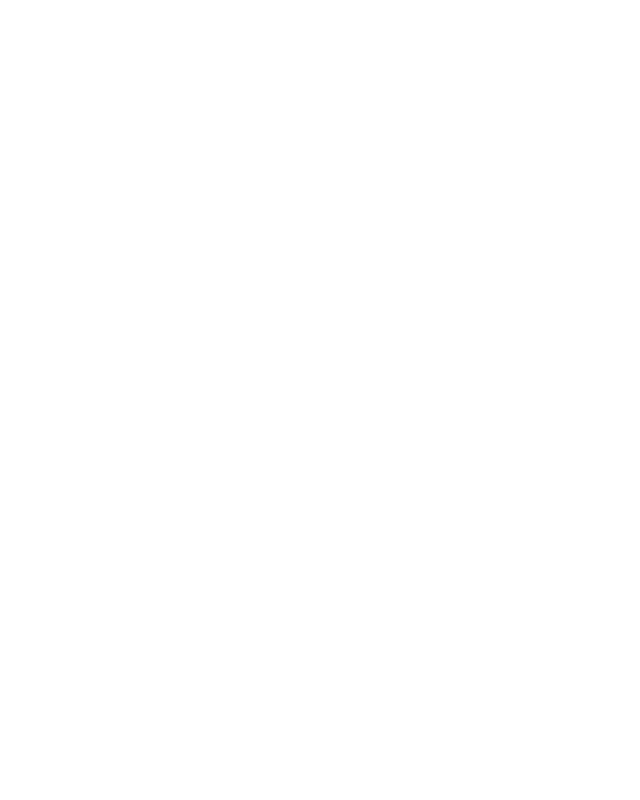
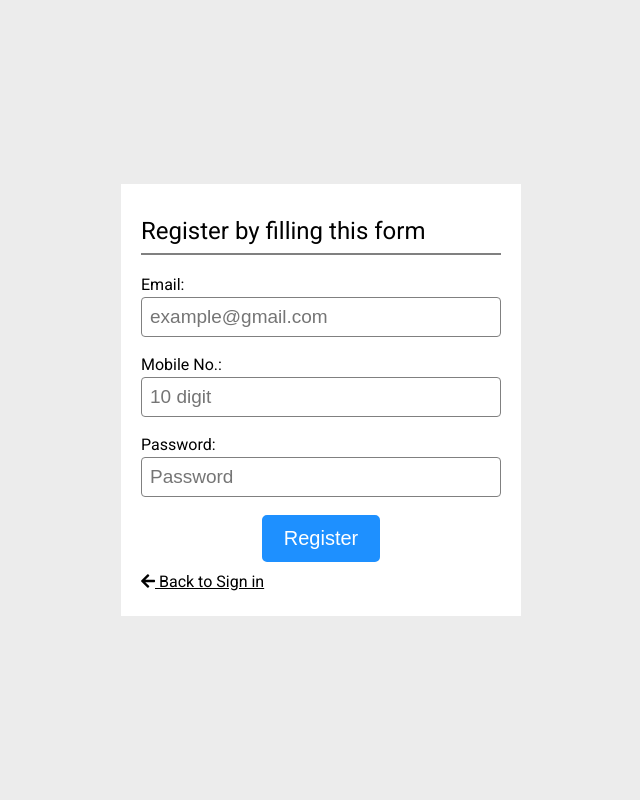
Before and after one commit to MdFarzan/Simple-registeration-and-sign-in-form-using-PHP, a PHP site: page /sign-up.php in a window 1280 px wide. Before the commit the part shown is empty. Shown: the whole page, without its empty margins (319-959 px from the left). Run offline with PHP 8.4, Linux system fonts and the light colour scheme.

Commit message:
sign-up form xl screen ui finished.

```diff
--- a/css/style.css
+++ b/css/style.css
@@ -1 +1,118 @@
 /* styling here */
+:root{
+    --p-bg:#ececec;
+    --s-bg:white;
+    --btn-p-bg:dodgerBlue;
+}
+*{
+    margin:0;
+    padding:0;
+    box-sizing:border-box;
+}
+body{
+    font-family: 'Roboto', sans-serif;
+}
+
+.container{
+    display:flex;
+    align-items:center;
+    justify-content:center;
+    height:100vh;
+    background:var(--p-bg);
+}
+
+.form-container{
+    background:var(--s-bg);
+
+}
+
+.field{
+    width:100%;
+    padding:8px;
+    font-size:19px;
+    margin:3px 0;
+    transition:0.3s;
+    border:1px solid grey;
+    border-radius:4px;
+    outline:none;
+}
+
+
+
+input[type=submit]{
+    font-size:20px;
+    padding:10px 20px;
+    border:2px solid var(--btn-p-bg);
+    background:var(--btn-p-bg);
+    color:var(--s-bg);
+    border-radius:5px;
+    animation-name:anim1;
+    animation-duration:1s;
+    animation-play-state: paused;
+}
+
+
+
+input[type=submit]:active{
+    transform:translateY(10px);
+    transition:0.5s;
+
+}
+
+input[type=submit]:hover{
+    background: rgb(48,130,212);
+}
+
+.field:focus{
+    border:1px solid dodgerBlue;
+
+}
+
+.field-container{
+    padding:5px 0px 10px;
+}
+
+.text-center{
+    text-align:center;
+}
+
+h2{
+    border-bottom:2px solid grey;
+    margin-bottom:15px;
+    font-weight:normal;
+    padding:8px 0;
+}
+
+.error{
+    color:red;
+}
+
+.return-link{
+    color:black;
+    padding:5px 0;
+}
+
+@media screen and (min-width:0px){
+
+}
+
+
+@media screen and (min-width:576px){
+
+}
+
+@media screen and (min-width:768px){
+
+}
+
+@media screen and (min-width:992px){
+
+}
+
+@media screen and (min-width:1200px){
+
+    .form-container{
+        padding:25px 20px;
+        width:400px;
+    }
+}
--- a/sign-up.php
+++ b/sign-up.php
@@ -11,10 +11,60 @@
 <link rel="icon" type="image/png" sizes="16x16" href="favicon-16x16.png">
 <link rel="manifest" href="site.webmanifest">
 <link rel="stylesheet" href="https://cdnjs.cloudflare.com/ajax/libs/font-awesome/5.15.2/css/all.min.css" integrity="sha512-HK5fgLBL+xu6dm/Ii3z4xhlSUyZgTT9tuc/hSrtw6uzJOvgRr2a9jyxxT1ely+B+xFAmJKVSTbpM/CuL7qxO8w==" crossorigin="anonymous" />
+<link rel="preconnect" href="https://fonts.gstatic.com">
+<link href="https://fonts.googleapis.com/css2?family=Roboto:wght@300;400;500;700&display=swap" rel="stylesheet">
 <link rel="stylesheet" href="css/style.css" />
 </head>
 <body>
 
+<div class="container">
+    <!-- form container start -->
+    <div class="form-container">
+        <h2>Register by filling this form</h2>
+        <!-- field-container start -->
+        <div class="field-container">
+            <label for="email">Email:
+                <input  type="email" id="email" class="field" name="email" placeholder="example@gmail.com" required />
+
+
+                <span class="error"></span>
+            </label>
+        </div>
+        <!-- field-container end -->
+
+        <!-- field-container start -->
+        <div class="field-container">
+            <label for="mobile-no">Mobile No.:
+                <input type="tel" id="mobile-no" class="field" name="mobile-no" placeholder="10 digit" required />
+                <span class="error"></span>
+            </label>
+        </div>
+        <!-- field-container end -->
+
+        <!-- field-container start -->
+        <div class="field-container">
+            <label for="passkey">Password:
+                <input type="password" id="passkey" class="field" name="passkey" placeholder="Password" required />
+                <span class="error"></span>
+            </label>
+        </div>
+
+
+        <!-- field-container end -->
+
+        <!-- field-container start -->
+        <div class="field-container text-center">
+
+                <input type="submit"  value="Register" />
+
+        </div>
+        <a href="#" class="return-link"><i class="fas fa-arrow-left"></i> Back to Sign in</a>
+        <!-- field-container end -->
+
+    </div>
+    <!-- form container end -->
+
+</div>
 
 
 <!-- jQuery cdn -->
```
